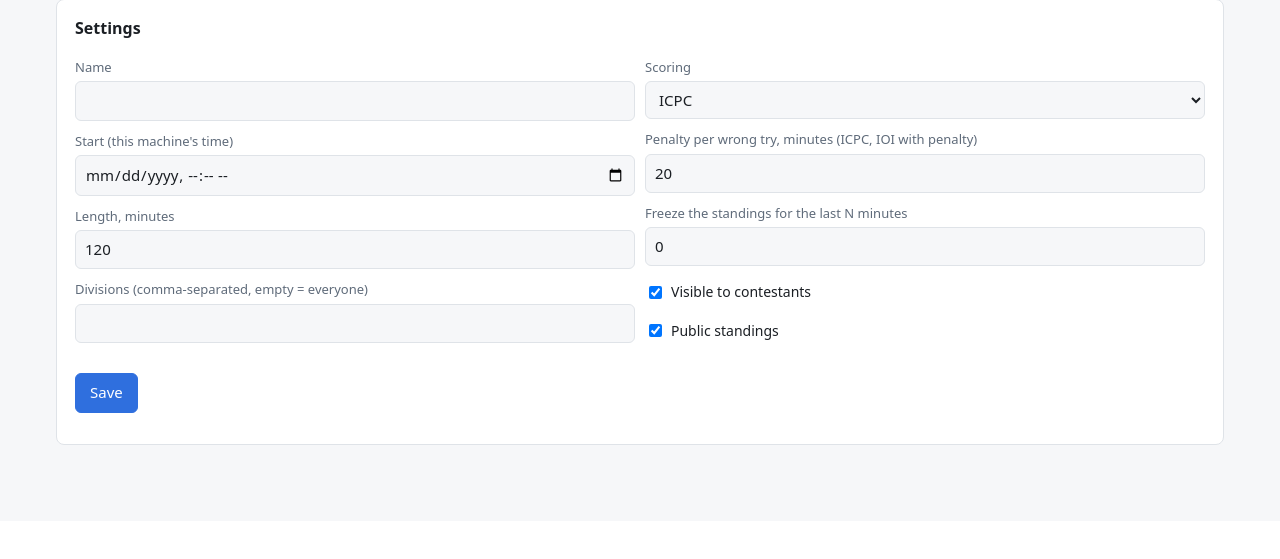
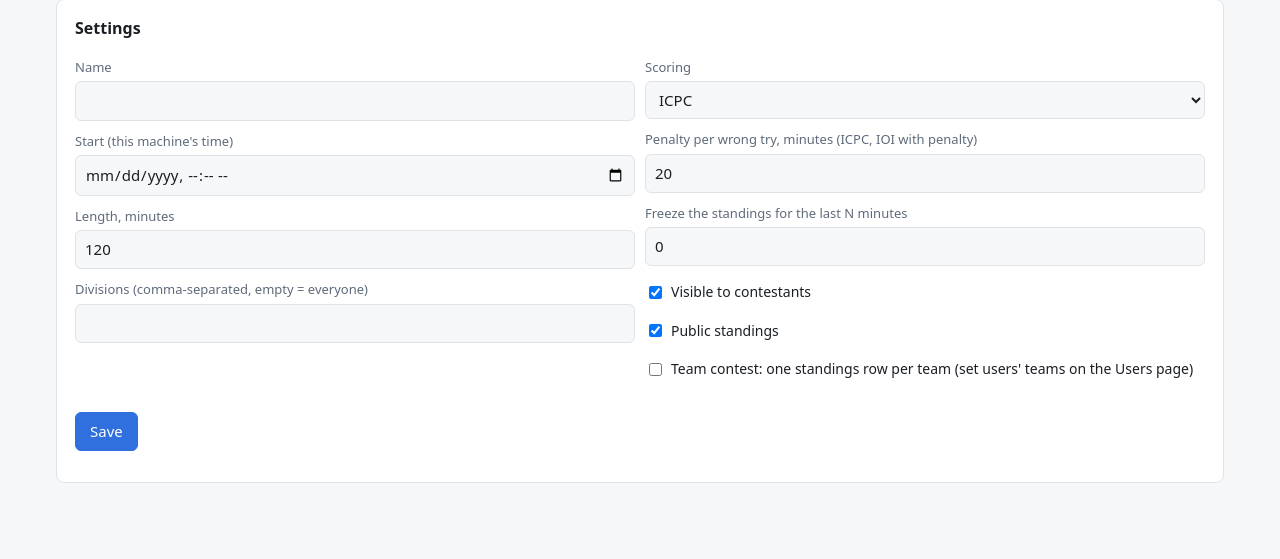
Before and after one commit to B-Shahrom/outpost-ejudge, a FastAPI app: template outpost/templates/admin/contest.html in a window 1280 px wide. Shown: the part 345-904 px from the top of the page. Before the commit the page ends 790 px from the top, so only its background shows below. Run offline with FastAPI, Linux system fonts and the light colour scheme; the template is opened without the code that fills it, so the values that code supplies are empty; parts of the project's set-up code (start-up, migrations or seed data) failed here and were passed over.

Commit message:
Team contests: several logins, one standings row
Users get a team (5th column of the import, or the Users page) and contests
a Team contest switch. In a team contest:
- standings have one row per team (its members listed under the name);
  any member's run counts for the team: tries, penalty, first to solve;
- teammates share the submissions page (with who sent what) and can open
  each other's code; others still can't;
- users without a team keep a row of their own.

The standings rows are now keyed by team or user (a user->row map), so the
resolver, CSV and archives work unchanged; archives carry the new fields and
still import older archives. New columns come in through the migration step,
tested on a database from before them.

Co-Authored-By: Claude Opus 5.5 <noreply@anthropic.com>
Claude-Session: https://claude.ai/code/session_01Gez99jdQBkrT74BwypYNYn

```diff
--- a/outpost/app.py
+++ b/outpost/app.py
@@ -193,10 +193,22 @@ def create_app(settings: Settings, pool=None, mdns_host: str | None = None) -> F
         return render(request, "contest.html", c, contest=contest, problems=problems, mine=mine,
                       news=news)
 
+    def side(c, contest, u) -> list[int]:
+        """Whose runs this contestant sees as their own: theirs, or their team's
+        in a team contest (teammates share progress and code, as at ICPC)."""
+        if contest["team_mode"] and u["team"]:
+            return [r["id"] for r in db.all_(c, "SELECT id FROM users WHERE team=? AND is_admin=0", (u["team"],))]
+        return [u["id"]]
+
+    def in_side(ids: list[int]) -> str:
+        return f"IN ({','.join('?' * len(ids))})"
+
     def my_problem_status(c, contest, u) -> dict[int, dict]:
         out: dict[int, dict] = {}
-        for s in db.all_(c, """SELECT problem_id, status, verdict, score, max_score FROM submissions
-                               WHERE contest_id=? AND user_id=? ORDER BY id""", (contest["id"], u["id"])):
+        ids = side(c, contest, u)
+        for s in db.all_(c, f"""SELECT problem_id, status, verdict, score, max_score FROM submissions
+                               WHERE contest_id=? AND user_id {in_side(ids)} ORDER BY id""",
+                           (contest["id"], *ids)):
             st = out.setdefault(s["problem_id"], {"tries": 0, "solved": False, "best": None,
                                                   "max": s["max_score"], "pending": False})
             st["tries"] += 1
@@ -334,13 +346,14 @@ def create_app(settings: Settings, pool=None, mdns_host: str | None = None) -> F
         c = conn(request)
         u = need_user(request, c)
         contest = contest_by_code(c, code, u)
-        subs = db.all_(c, """
+        ids = side(c, contest, u)
+        subs = db.all_(c, f"""
             SELECT s.id, s.submitted_at, s.language, s.status, s.verdict, s.score, s.max_score,
-                   s.time_ms, s.memory_kb, s.failed_test, cp.label, p.name
-            FROM submissions s JOIN problems p ON p.id=s.problem_id
+                   s.time_ms, s.memory_kb, s.failed_test, cp.label, p.name, u.username
+            FROM submissions s JOIN problems p ON p.id=s.problem_id JOIN users u ON u.id=s.user_id
             LEFT JOIN contest_problems cp ON cp.contest_id=s.contest_id AND cp.problem_id=s.problem_id
-            WHERE s.contest_id=? AND s.user_id=? ORDER BY s.id DESC""", (contest["id"], u["id"]))
-        return render(request, "submissions.html", c, contest=contest, subs=subs)
+            WHERE s.contest_id=? AND s.user_id {in_side(ids)} ORDER BY s.id DESC""", (contest["id"], *ids))
+        return render(request, "submissions.html", c, contest=contest, subs=subs, team=len(ids) > 1)
 
     @app.get("/c/{code}/s/{sid}", response_class=HTMLResponse)
     def submission_page(request: Request, code: str, sid: int):
@@ -352,7 +365,7 @@ def create_app(settings: Settings, pool=None, mdns_host: str | None = None) -> F
                            LEFT JOIN contest_problems cp ON cp.contest_id=s.contest_id
                                 AND cp.problem_id=s.problem_id
                            WHERE s.id=? AND s.contest_id=?""", (sid, contest["id"]))
-        if sub is None or (sub["user_id"] != u["id"] and not u["is_admin"]):
+        if sub is None or (sub["user_id"] not in side(c, contest, u) and not u["is_admin"]):
             raise HTTPException(404)
         return render(request, "submission.html", c, contest=contest, sub=sub, admin_view=False)
 
@@ -361,10 +374,11 @@ def create_app(settings: Settings, pool=None, mdns_host: str | None = None) -> F
         c = conn(request)
         u = need_user(request, c)
         contest = contest_by_code(c, code, u)
-        rows = db.all_(c, """SELECT id, status, verdict, score, max_score, time_ms, memory_kb,
+        ids = side(c, contest, u)
+        rows = db.all_(c, f"""SELECT id, status, verdict, score, max_score, time_ms, memory_kb,
                                     failed_test FROM submissions
-                             WHERE contest_id=? AND user_id=? ORDER BY id DESC LIMIT 100""",
-                       (contest["id"], u["id"]))
+                             WHERE contest_id=? AND user_id {in_side(ids)} ORDER BY id DESC LIMIT 100""",
+                       (contest["id"], *ids))
         return [dict(r) | {"verdict_label": VERDICT_LABELS.get(r["verdict"] or "", "")} for r in rows]
 
     @app.get("/c/{code}/standings", response_class=HTMLResponse)
@@ -630,6 +644,7 @@ def create_app(settings: Settings, pool=None, mdns_host: str | None = None) -> F
             "divisions_json": db.dumps(divisions),
             "visible": int(bool(form.get("visible"))),
             "public_standings": int(bool(form.get("public_standings"))),
+            "team_mode": int(bool(form.get("team_mode"))),
         }
 
     @app.post("/admin/contests")
@@ -952,13 +967,14 @@ def create_app(settings: Settings, pool=None, mdns_host: str | None = None) -> F
             username, name = rec[0], rec[1] if len(rec) > 1 else ""
             division = rec[2] if len(rec) > 2 else ""
             password = rec[3] if len(rec) > 3 and rec[3] else auth.generate_password()
+            team = rec[4] if len(rec) > 4 else ""
             if db.one(c, "SELECT 1 FROM users WHERE username=?", (username,)):
                 skipped.append(username)
                 continue
             auth.create_user(c, username, password, display_name=name, division=division,
-                             is_admin=bool(admin))
+                             is_admin=bool(admin), team=team)
             created.append({"username": username, "name": name, "division": division,
-                            "password": password})
+                            "password": password, "team": team})
         remember_batch(request, created)
         flash(request, f"Created {len(created)} account(s)"
                        + (f"; skipped existing: {', '.join(skipped)}" if skipped else "") + ".")
@@ -966,7 +982,7 @@ def create_app(settings: Settings, pool=None, mdns_host: str | None = None) -> F
 
     @app.post("/admin/users/{uid}")
     def admin_user_action(request: Request, uid: int, action: str = Form(...),
-                          division: str = Form(""), display_name: str = Form("")):
+                          division: str = Form(""), display_name: str = Form(""), team: str = Form("")):
         c = conn(request)
         me = need_admin(request, c)
         target = db.one(c, "SELECT * FROM users WHERE id=?", (uid,))
@@ -983,8 +999,8 @@ def create_app(settings: Settings, pool=None, mdns_host: str | None = None) -> F
             c.execute("UPDATE users SET session_token=NULL WHERE id=?", (uid,))
             flash(request, f"Signed {target['username']} out.")
         elif action == "edit":
-            c.execute("UPDATE users SET division=?, display_name=? WHERE id=?",
-                      (division.strip(), display_name.strip(), uid))
+            c.execute("UPDATE users SET division=?, display_name=?, team=? WHERE id=?",
+                      (division.strip(), display_name.strip(), team.strip(), uid))
             flash(request, "Saved.")
         elif action == "delete" and uid != me["id"]:
             c.execute("DELETE FROM users WHERE id=?", (uid,))
--- a/outpost/db.py
+++ b/outpost/db.py
@@ -19,6 +19,7 @@ CREATE TABLE IF NOT EXISTS users (
     password_hash TEXT NOT NULL,
     display_name  TEXT NOT NULL DEFAULT '',
     division      TEXT NOT NULL DEFAULT '',
+    team          TEXT NOT NULL DEFAULT '',         -- team contests: one standings row per team
     is_admin      INTEGER NOT NULL DEFAULT 0,
     session_token TEXT,
     session_ip    TEXT,
@@ -55,6 +56,7 @@ CREATE TABLE IF NOT EXISTS contests (
     visible          INTEGER NOT NULL DEFAULT 1,
     public_standings INTEGER NOT NULL DEFAULT 1,
     unfrozen         INTEGER NOT NULL DEFAULT 0,
+    team_mode        INTEGER NOT NULL DEFAULT 0,        -- standings by team, not by user
     created_at       REAL NOT NULL
 );
 
@@ -125,6 +127,8 @@ def connect(path: Path) -> sqlite3.Connection:
 MIGRATIONS = [
     ("submissions", "judged_by", "TEXT"),
     ("submissions", "lease_until", "REAL"),
+    ("users", "team", "TEXT NOT NULL DEFAULT ''"),
+    ("contests", "team_mode", "INTEGER NOT NULL DEFAULT 0"),
 ]
 
 
--- a/outpost/templates/admin/_contest_form.html
+++ b/outpost/templates/admin/_contest_form.html
@@ -13,5 +13,6 @@
     <label for="freeze">Freeze the standings for the last N minutes</label><input id="freeze" type="number" name="freeze" value="{{ c.freeze_minutes if c else 0 }}" min="0">
     <p><label class="inline"><input type="checkbox" name="visible" value="1" {{ 'checked' if not c or c.visible }}> Visible to contestants</label></p>
     <p><label class="inline"><input type="checkbox" name="public_standings" value="1" {{ 'checked' if not c or c.public_standings }}> Public standings</label></p>
+    <p><label class="inline"><input type="checkbox" name="team_mode" value="1" {{ 'checked' if c and c.team_mode }}> Team contest: one standings row per team (set users' teams on the Users page)</label></p>
   </div>
 </div>
--- a/outpost/templates/admin/users.html
+++ b/outpost/templates/admin/users.html
@@ -14,17 +14,17 @@
 <div class="panel">
   <h3 style="margin-top:0">Add contestants</h3>
   <form method="post" action="/admin/users/import">
-    <label for="rows">One per line: <span class="mono">username, full name, division[, password]</span> — a missing password is generated</label>
+    <label for="rows">One per line: <span class="mono">username, full name, division[, password[, team]]</span> — a missing password is generated; the team matters only in team contests</label>
     <textarea id="rows" name="rows" rows="6" class="code" placeholder="ali, Ali Karimov, Division A&#10;sara, Sara Rahimova, Division B"></textarea>
     <p class="row"><button class="primary" type="submit">Create accounts</button><label class="inline"><input type="checkbox" name="admin" value="1"> as admins (jury)</label></p>
   </form>
 </div>
 <div class="panel table-wrap"><table>
-  <tr><th>Username</th><th>Name</th><th>Division</th><th>Signed in from</th><th></th></tr>
+  <tr><th>Username</th><th>Name · division · team</th><th></th><th>Signed in from</th><th></th></tr>
   {% for u in users %}<tr>
     <td class="mono">{{ u.username }}{% if u.is_admin %} <span class="pill">admin</span>{% endif %}</td>
     <td colspan="2"><form method="post" action="/admin/users/{{ u.id }}" class="row"><input type="hidden" name="action" value="edit">
-      <input type="text" name="display_name" value="{{ u.display_name }}" size="18"><input type="text" name="division" value="{{ u.division }}" size="12">
+      <input type="text" name="display_name" value="{{ u.display_name }}" size="18" aria-label="Name"><input type="text" name="division" value="{{ u.division }}" size="12" aria-label="Division" placeholder="division"><input type="text" name="team" value="{{ u.team }}" size="12" aria-label="Team" placeholder="team">
       <button type="submit" class="link">save</button></form></td>
     <td class="small mono">{{ u.session_ip or '' }}</td>
     <td class="row">
--- a/outpost/templates/standings.html
+++ b/outpost/templates/standings.html
@@ -27,7 +27,7 @@
   {% for r in board.rows %}
   <tr>
     <td>{{ r.rank }}</td>
-    <td class="name">{{ r.name }}{% if r.division and board.divisions|length > 1 %} <span class="muted small">{{ r.division }}</span>{% endif %}</td>
+    <td class="name">{{ r.name }}{% if r.division and board.divisions|length > 1 %} <span class="muted small">{{ r.division }}</span>{% endif %}{% if r.team %}<span class="t muted">{{ r.members|join(', ') }}</span>{% endif %}</td>
     {% for p in board.problems %}{% set c = r.cells.get(p.id) %}
       {% if not c %}<td></td>
       {% elif board.scoring == 'icpc' %}
--- a/outpost/templates/submissions.html
+++ b/outpost/templates/submissions.html
@@ -1,15 +1,16 @@
 {% extends "base.html" %}
 {% block title %}My submissions · Outpost{% endblock %}
 {% block content %}
-<h1>My submissions</h1>
+<h1>{{ 'Team submissions' if team else 'My submissions' }}</h1>
 <div class="panel table-wrap">
 {% if subs %}
 <table data-poll-submissions="/api/c/{{ contest.code }}/my-submissions"{% if contest.scoring == 'icpc' %} data-icpc="1"{% endif %}>
-  <tr><th>#</th><th>Time</th><th>Problem</th><th>Language</th><th>Verdict</th>{% if contest.scoring != 'icpc' %}<th class="num">Score</th>{% endif %}<th class="num">Time</th><th class="num">Memory</th></tr>
+  <tr><th>#</th><th>Time</th>{% if team %}<th>By</th>{% endif %}<th>Problem</th><th>Language</th><th>Verdict</th>{% if contest.scoring != 'icpc' %}<th class="num">Score</th>{% endif %}<th class="num">Time</th><th class="num">Memory</th></tr>
   {% for s in subs %}
   <tr id="sub-{{ s.id }}" data-status="{{ s.status }}">
     <td><a href="/c/{{ contest.code }}/s/{{ s.id }}">{{ s.id }}</a></td>
     <td class="muted">{{ s.submitted_at|clock }}</td>
+    {% if team %}<td class="mono small">{{ s.username }}</td>{% endif %}
     <td>{{ s.label }}. {{ s.name }}</td>
     <td>{{ LANGS[s.language].name if s.language in LANGS else s.language }}</td>
     <td>{% if s.status == 'done' %}<span class="v {{ s.verdict }}">{{ s.verdict|verdict }}{% if contest.scoring == 'icpc' and s.failed_test and s.verdict != 'accepted' %} on test {{ s.failed_test }}{% endif %}</span>{% else %}<span class="v pending">{{ 'Judging…' if s.status == 'judging' else 'In queue' }}</span>{% endif %}</td>
```
Also changed, not shown: docs/DESIGN.md (+5 -1 lines), outpost/archive.py (+8 -7 lines), outpost/auth.py (+4 -4 lines), outpost/scoring.py (+24 -11 lines), tests/test_db.py (added, +29 -0 lines), tests/test_scoring.py (+21 -0 lines), tests/test_web.py (+21 -0 lines), README.md.
